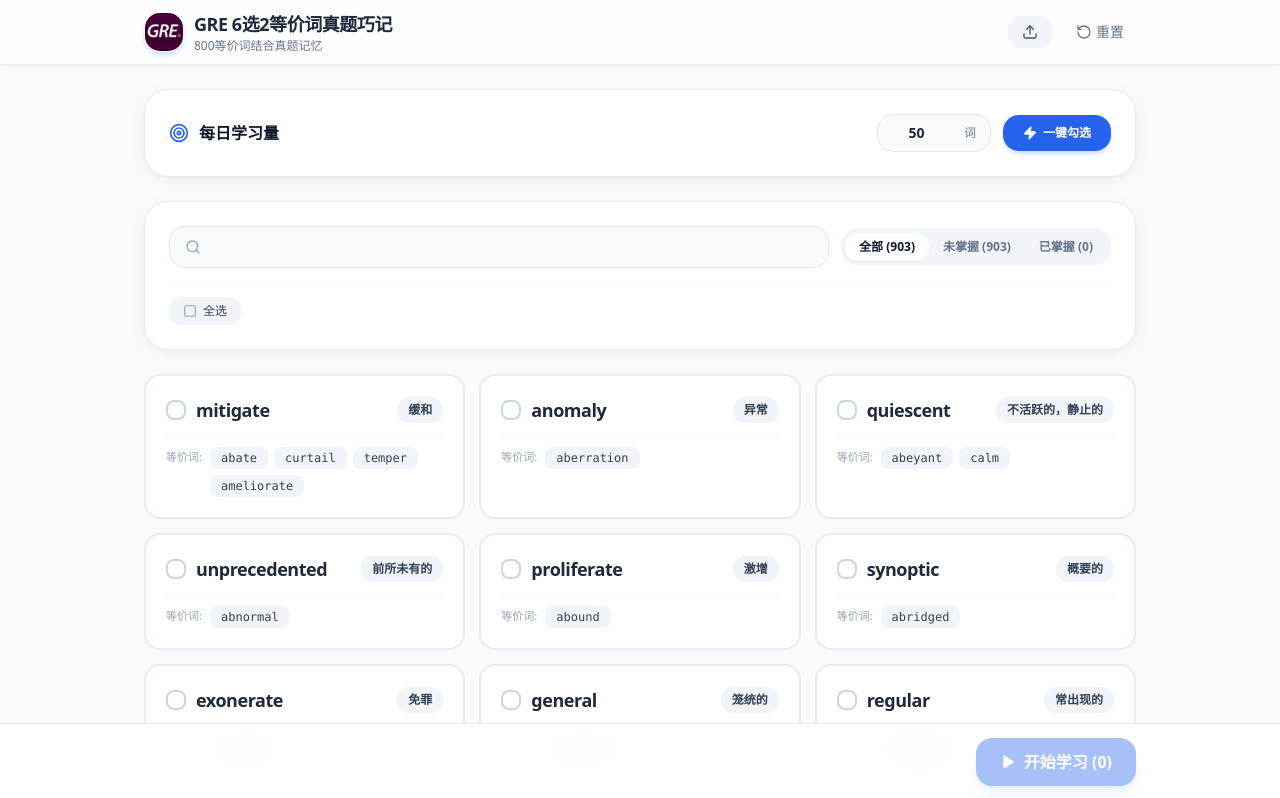
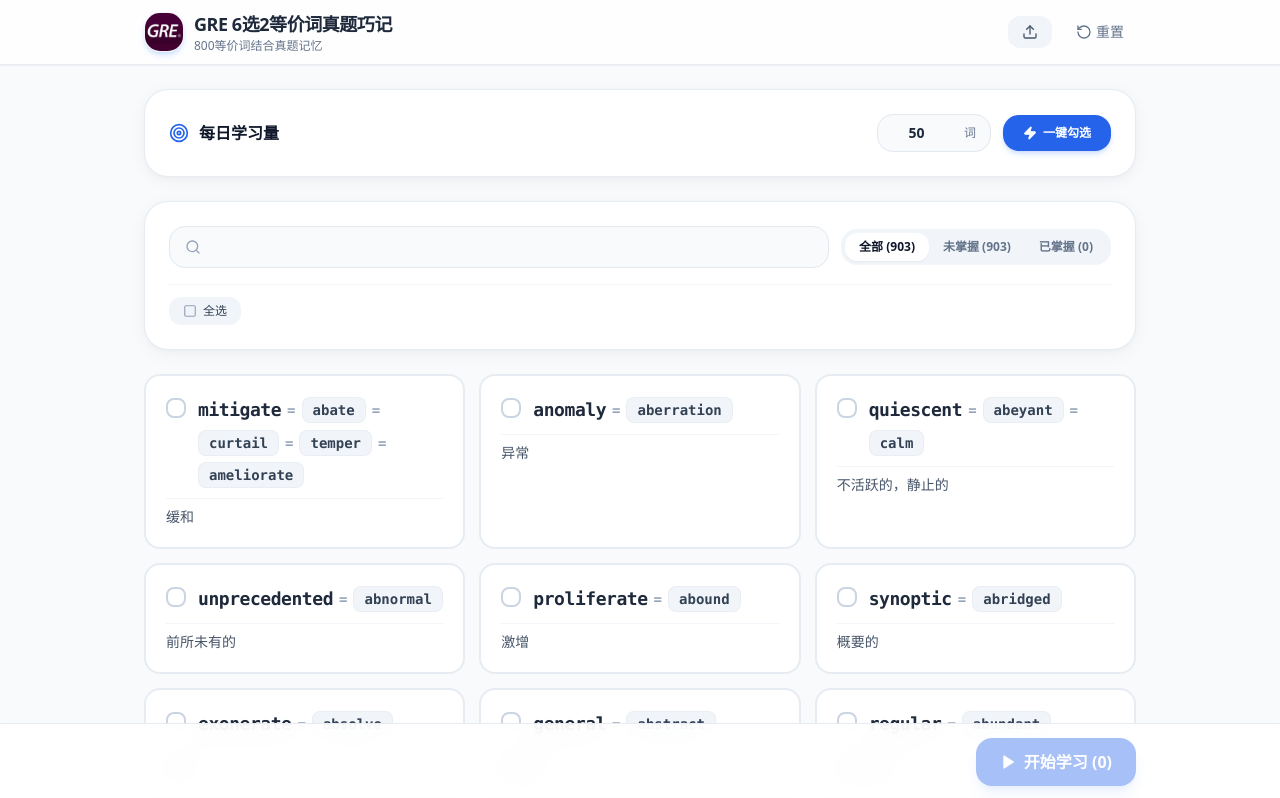
Before and after one commit to pickmiu/gre-select-two, a React (Vite) app: page / in a window 1280 px wide. Shown: the top 798 px of the page. Built offline with nearby package versions, Linux system fonts and the light colour scheme.

Commit message:
feat: Connect word and equivalents with '=' on line 1 and display definition on line 2

```diff
--- a/src/components/WordList/WordItem.tsx
+++ b/src/components/WordList/WordItem.tsx
@@ -26,11 +26,11 @@ export const WordItem: React.FC<WordItemProps> = React.memo(({
           : 'bg-white border-slate-200/80 hover:border-slate-300'
       }`}
     >
-      <div className="flex items-center justify-between space-x-3">
-        {/* Checkbox & Word Title (Highest Priority: Full word display, shrink-0) */}
-        <div className="flex items-center space-x-2.5 shrink-0 min-w-0">
+      {/* Top Row: Checkbox + Headword = Equivalent 1 = Equivalent 2 ... */}
+      <div className="flex items-start space-x-3">
+        {/* Checkbox */}
         <div
-            className={`w-5 h-5 rounded-lg flex items-center justify-center shrink-0 border-2 ${
+          className={`w-5 h-5 rounded-lg flex items-center justify-center shrink-0 border-2 mt-0.5 ${
             isSelected
               ? 'bg-blue-600 border-blue-600 text-white'
               : 'border-slate-300 bg-white'
@@ -39,13 +39,34 @@ export const WordItem: React.FC<WordItemProps> = React.memo(({
           {isSelected && <Check className="w-3.5 h-3.5 stroke-[3] text-white" />}
         </div>
 
-          <div className="flex items-center space-x-2 shrink-0">
-            <h3 className="font-bold text-slate-800 text-base sm:text-lg tracking-tight shrink-0 whitespace-nowrap">
+        {/* Word + Equivalents Equation */}
+        <div className="flex-1 min-w-0">
+          <div className="flex flex-wrap items-center gap-1.5 font-mono">
+            {/* Primary Headword */}
+            <h3 className="font-extrabold text-slate-800 text-base sm:text-lg tracking-tight">
               {word}
             </h3>
+
+            {/* Equivalent Words connected by '=' */}
+            {equivalents.map((eq, idx) => (
+              <React.Fragment key={idx}>
+                <span className="text-slate-400 font-bold text-xs sm:text-sm select-none">=</span>
+                <span
+                  className={`inline-block px-2.5 py-0.5 text-xs sm:text-sm font-mono font-semibold rounded-lg ${
+                    isSelected
+                      ? 'bg-white text-blue-900 border border-blue-200/80 shadow-xs'
+                      : 'bg-slate-100 text-slate-700 border border-slate-200/50'
+                  }`}
+                >
+                  {eq}
+                </span>
+              </React.Fragment>
+            ))}
+
+            {/* Learned Badge */}
             {isLearned && (
               <span
-                className="inline-flex items-center px-2 py-0.5 rounded-full text-[10px] font-semibold bg-emerald-50 text-emerald-600 border border-emerald-200 shrink-0"
+                className="inline-flex items-center px-2 py-0.5 rounded-full text-[10px] font-semibold bg-emerald-50 text-emerald-600 border border-emerald-200 shrink-0 ml-1 font-sans"
                 title="已掌握该单词"
               >
                 <BookCheck className="w-3 h-3 mr-0.5" />
@@ -54,50 +75,22 @@ export const WordItem: React.FC<WordItemProps> = React.memo(({
             )}
           </div>
         </div>
+      </div>
 
-        {/* Definition Preview (Flex shrink & truncate when space is tight) */}
+      {/* Bottom Row: Chinese Definition */}
+      <div
+        className={`mt-2.5 pt-2 flex items-center justify-between border-t ${
+          isSelected ? 'border-blue-200/60' : 'border-slate-100'
+        }`}
+      >
         <span
-          className={`text-xs font-semibold px-2.5 py-1 rounded-xl truncate min-w-0 max-w-[50%] sm:max-w-[60%] shrink text-right ${
-            isSelected
-              ? 'bg-white text-blue-900 border border-blue-200/80 shadow-xs'
-              : 'bg-slate-100 text-slate-700 border border-transparent'
+          className={`text-xs sm:text-sm font-medium ${
+            isSelected ? 'text-blue-900 font-semibold' : 'text-slate-600'
           }`}
-          title={definition}
         >
           {definition}
         </span>
       </div>
-
-      {/* Equivalent Words Tags */}
-      {equivalents.length > 0 && (
-        <div
-          className={`mt-3 flex items-start space-x-2 pt-2.5 border-t ${
-            isSelected ? 'border-blue-200/60' : 'border-slate-100'
-          }`}
-        >
-          <span
-            className={`text-[11px] font-medium pt-0.5 shrink-0 ${
-              isSelected ? 'text-blue-600 font-semibold' : 'text-slate-400'
-            }`}
-          >
-            等价词:
-          </span>
-          <div className="flex flex-wrap gap-1.5 min-w-0 flex-1">
-            {equivalents.map((eq, idx) => (
-              <span
-                key={idx}
-                className={`inline-block px-2.5 py-0.5 text-xs font-mono font-medium rounded-lg ${
-                  isSelected
-                    ? 'bg-white text-blue-900 border border-blue-200/80 shadow-xs'
-                    : 'bg-slate-100 text-slate-700 border border-transparent'
-                }`}
-              >
-                {eq}
-              </span>
-            ))}
-          </div>
-        </div>
-      )}
     </div>
   );
 });
```
Lines whose indentation alone changed are shown as unchanged.
